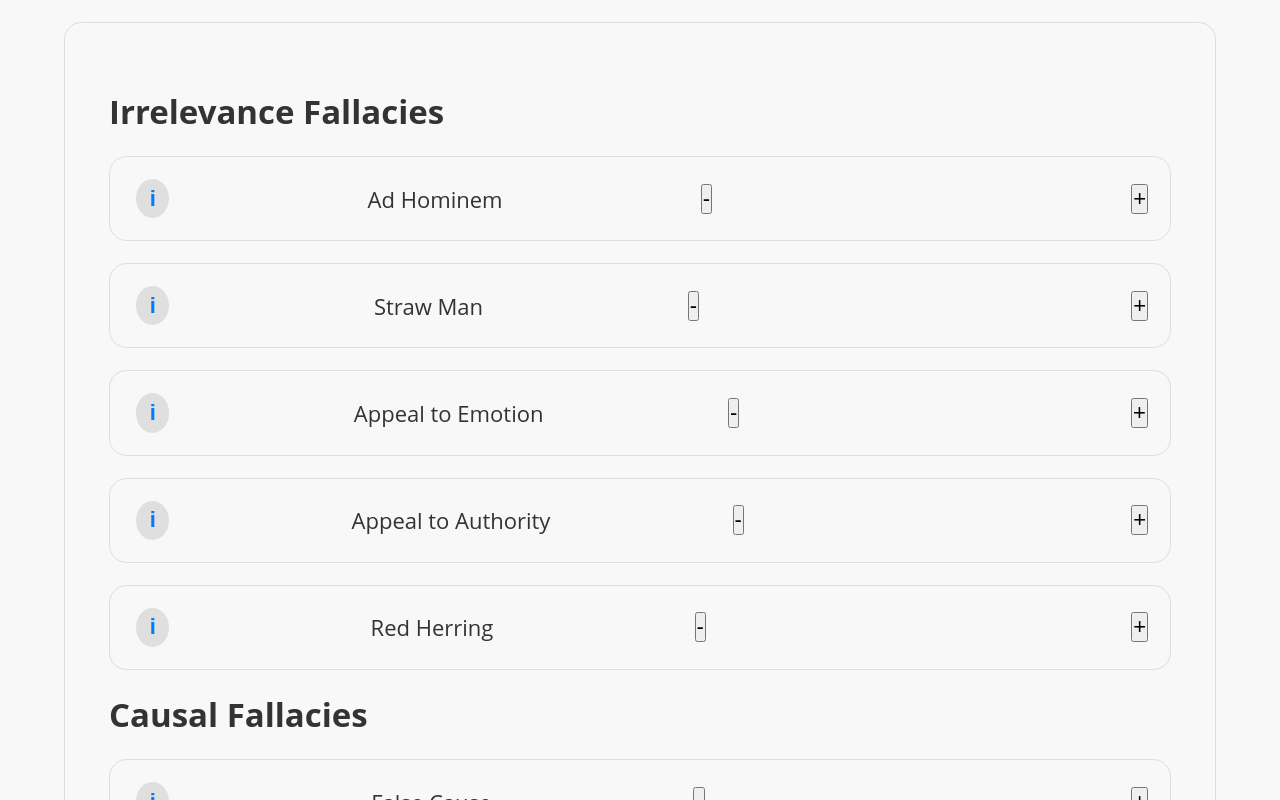
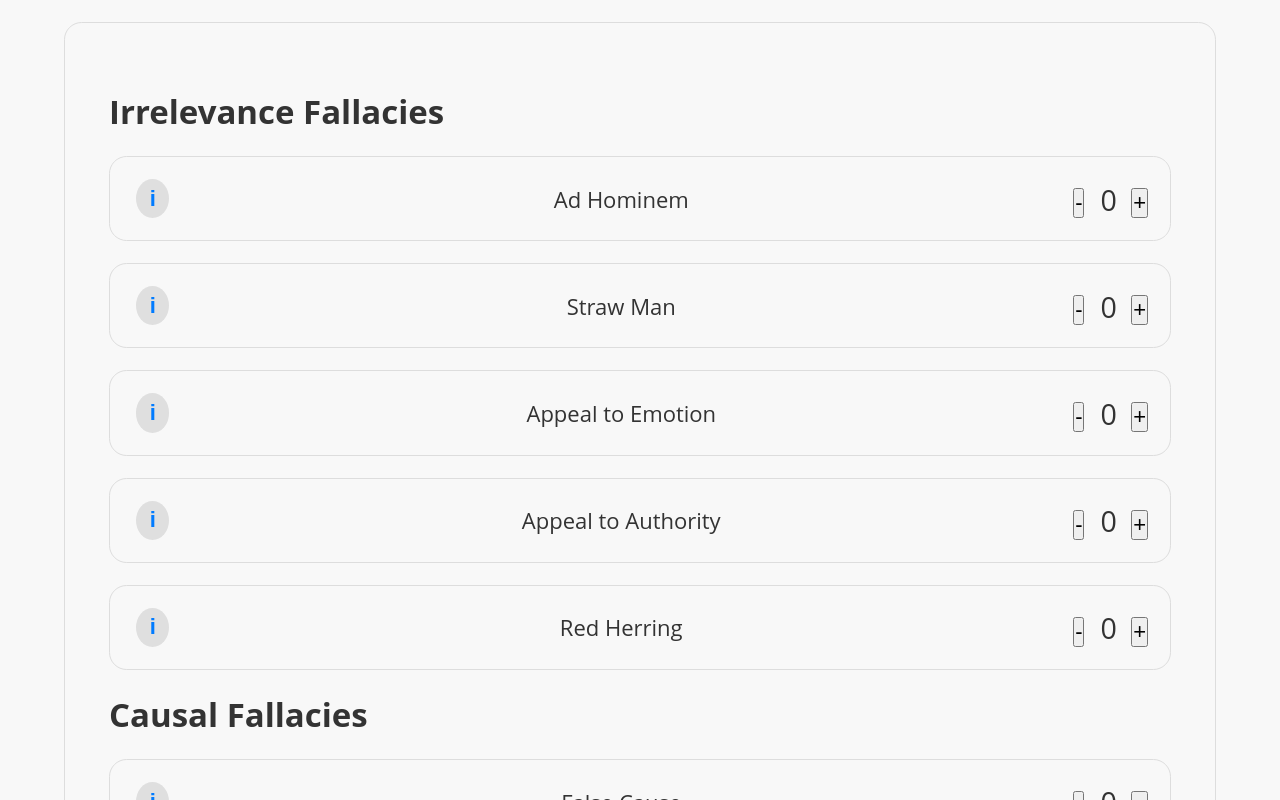
Before and after one commit to assaad-ali/Fallacy-Tracker, a React (Create React App) app: page / in a window 1280 px wide. Shown: the top 800 px of the page. Built offline with nearby package versions, Linux system fonts and the light colour scheme.

Commit message:
Refactor counter UI for better structure

```diff
--- a/src/components/FallacyList.jsx
+++ b/src/components/FallacyList.jsx
@@ -146,13 +146,16 @@ const FallacyList = () => {
                                     {activeDescription === fallacy.description && (
                                         <p className="fallacy-description">{fallacy.description}</p>
                                     )}
+
+                                    <div className="counter-controls">
                                         <button className='decrease-btn' onClick={(e) => {
                                             decrementCounter(category, fallacy.name);
                                         }}>-</button>
-                                    <span className="fallacy-counter"> {fallacy.count || ''}</span>
+                                        <span className="fallacy-counter"> {fallacy.count || '0'}</span>
                                         <button className='increase-btn' onClick={(e) => {
                                             incrementCounter(category, fallacy.name);
                                         }}>+</button>
+                                    </div>
                                 </li>
 
                             </div>
```
Lines whose indentation alone changed are shown as unchanged.
